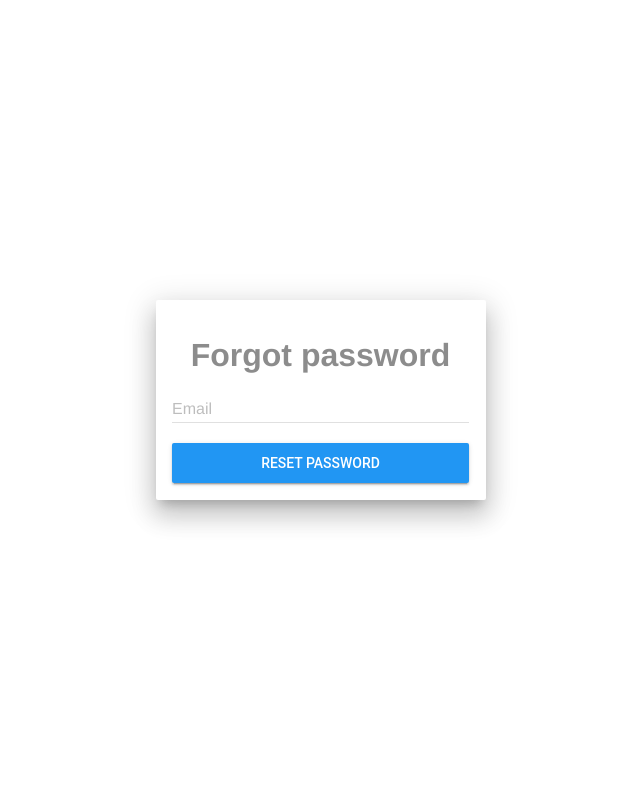
After one commit to Elizabethtown-College-CS-Club/feather, a Flask app: page /forgot_password in a window 1280 px wide. The commit adds this page. Shown: the whole page, without its empty margins (319-959 px from the left). Run offline with Flask 2, Linux system fonts and the light colour scheme.

Commit message:
Added forgotten password page

```diff
--- a/app.py
+++ b/app.py
@@ -61,9 +61,24 @@ def register():
               request.form['email'],
               request.form['username'],
               request.form['password'])
+        # TODO Add functionality to sanitize and add user information to db.
         return redirect(url_for('login'))
     return render_template('register.html')
 
 
+@app.route('/forgot_password', methods=['POST', 'GET'])
+def forgot_password():
+    """
+    Handling forgotten password.
+
+    :return: Redirects to login page.
+    """
+    if request.method == 'POST':
+        print(request.form['email'])
+        # TODO Add functionality to reset password.
+        return redirect(url_for('login'))
+    return render_template('forgot_password.html')
+
+
 if __name__ == '__main__':
     app.run(debug=True)
--- /dev/null
+++ b/templates/forgot_password.html
@@ -0,0 +1,21 @@
+{% extends 'base.html' %}
+{% block content %}
+    <div class="mdl-layout mdl-js-layout">
+        <div id="login-container" class="mdl-card mdl-shadow--16dp">
+            <div class="mdl-card__supporting-text">
+                <div id="card-heading">
+                    Forgot password
+                </div>
+                <form method="post" accept-charset="utf-8" action="{{ url_for('forgot_password') }}">
+                    <div class="mdl-textfield mdl-js-textfield mdl-textfield--floating-label">
+                        <label class="mdl-textfield__label" for="email">Email</label>
+                        <input class="mdl-textfield__input" id="email" type="text" name="email"/>
+                    </div>
+                    <button id="login-button"
+                            class="mdl-button mdl-js-button mdl-button--raised mdl-js-ripple-effect mdl-button--colored mdl-color-text--white"
+                            type="submit">Reset password</button>
+                </form>
+            </div>
+        </div>
+    </div>
+{% endblock %}
--- a/templates/login.html
+++ b/templates/login.html
@@ -31,10 +31,9 @@
                 <form action="{{ url_for('register') }}">
                     <button class="mdl-button mdl-js-button mdl-button--primary">Register</button>
                 </form>
-                <form>
+                <form action="{{ url_for('forgot_password') }}">
                     <button class="mdl-button mdl-js-button mdl-button--primary">Forgot Password</button>
                 </form>
-
             </div>
         </div>
     </div>
--- a/templates/register.html
+++ b/templates/register.html
@@ -30,7 +30,7 @@
                     <button id="login-button"
                             class="mdl-button mdl-js-button mdl-button--raised mdl-js-ripple-effect mdl-button--colored mdl-color-text--white"
                             type="submit">
-                        Login
+                        Register
                     </button>
                 </form>
             </div>
```
